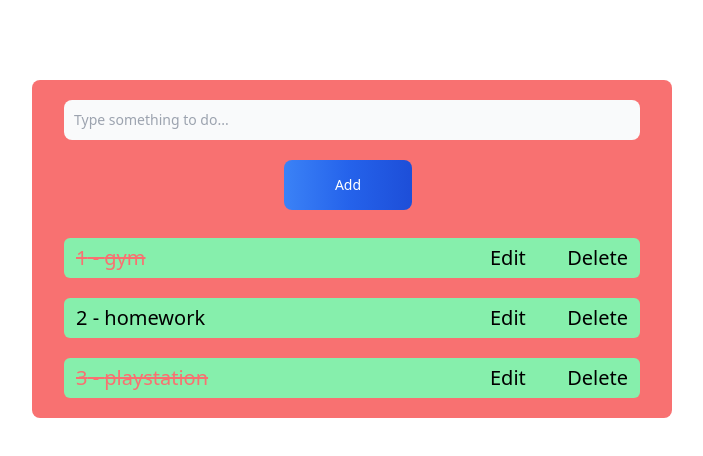
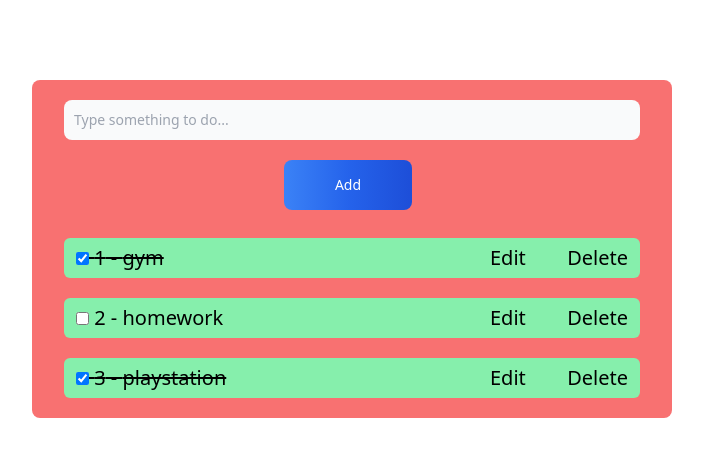
Before and after one commit to meytizn/Todo_project, a Next.js app: page / in a window 1280 px wide. Shown: the top 456 px of the page, without its empty margins (288-991 px from the left). Built offline with nearby package versions, Linux system fonts and the light colour scheme.

Commit message:
checkbox added in todolist cp

```diff
--- a/app/components/optionals/TodoList.jsx
+++ b/app/components/optionals/TodoList.jsx
@@ -5,7 +5,11 @@ export default function TodoList({todos}) {
     <>
               {todos.map((todo) => (
             <div key={todo.uuid} className="flex flex-row justify-between bg-green-300 h-[40px] text-[20px] gap-3 items-center px-3 rounded-md">
-              <div className={`text-left ${todo.status ? "line-through text-red-400 " : ""}`}>{todo.id} - {todo.title}</div>
+              <div className={`text-left ${todo.status ? "line-through  " : ""}`}>
+
+               <input checked={todo.status} type="checkbox" onChange={()=>{}} />     {todo.id} - {todo.title}
+
+                </div>
               <div className="w-[25%] flex flex-row justify-between">
                 <div>Edit</div>
                 <div>Delete</div>
```
